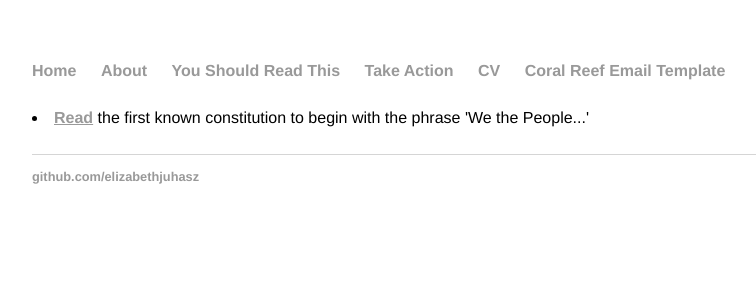
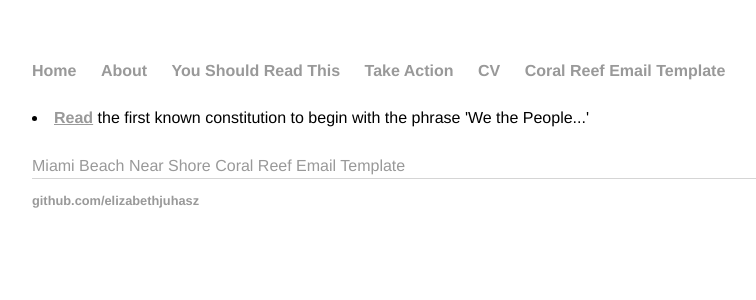
Before and after one commit to elizabethjuhasz/elizabethjuhasz.github.io, a Jekyll site: the page built from constitution/index.html, in a window 1280 px wide. Shown: the top 300 px of the page, without its empty margins (160-916 px from the left). Built offline with Jekyll 4.4.1, drawn with Linux system fonts in a browser that asks for light colours; Markdown is read by kramdown in place of the engine named in the settings; part of the change alters nothing that is shown.

Commit message:
testing an html file

```diff
--- a/constitution/index.html
+++ b/constitution/index.html
@@ -5,3 +5,22 @@ title: The Constitution of the United States of America
 <div class="constitution">
   <p><li><a href="https://constitutioncenter.org/media/files/constitution.pdf"><b><u>Read</b></u></a> the first known constitution to begin with the phrase 'We the People...'</li></p>
 </div>
+
+<!DOCTYPE html>
+<html lang="en">
+<head>
+<meta charset="UTF-8">
+<meta http-equiv="X-UA-Compatible" content="IE=edge">
+<meta name="viewport" content="width=device-width, initial-scale=1.0">
+  <title>MB Coral Reef Email Template</title>
+</head>
+<body>
+    <a href="mailto:emjuhasz85@gmail.com?subject=C7 AM - In Support of Protecting Miami Beach's Near Shore Coral Reef&body= %0D%0A Dear Mayor and Commissioners,
+%0D%0A
+%0D%0A I would like to encourage you to support item C7 AM on this week’s Commission agenda. This reef area could provide substantial benefits to the City of Miami Beach, its residents, and visitors. The diverse and vibrant ecosystem holds numerous endangered species and protects Miami Beach’s shoreline from storm surge. Let’s treasure this underwater oasis by passing this item.
+%0D%0A
+%0D%0A Thank you very much for your consideration.
+%0D%0A
+%0D%0A Sincerely,">Miami Beach Near Shore Coral Reef Email Template</a><br>
+</body>
+</html>
```
